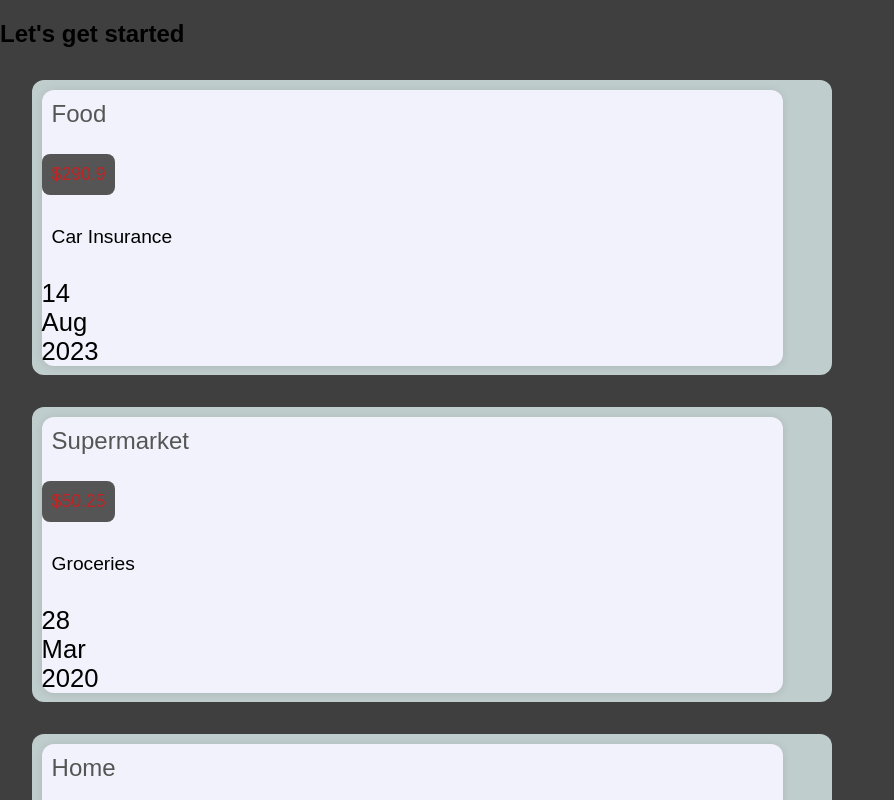
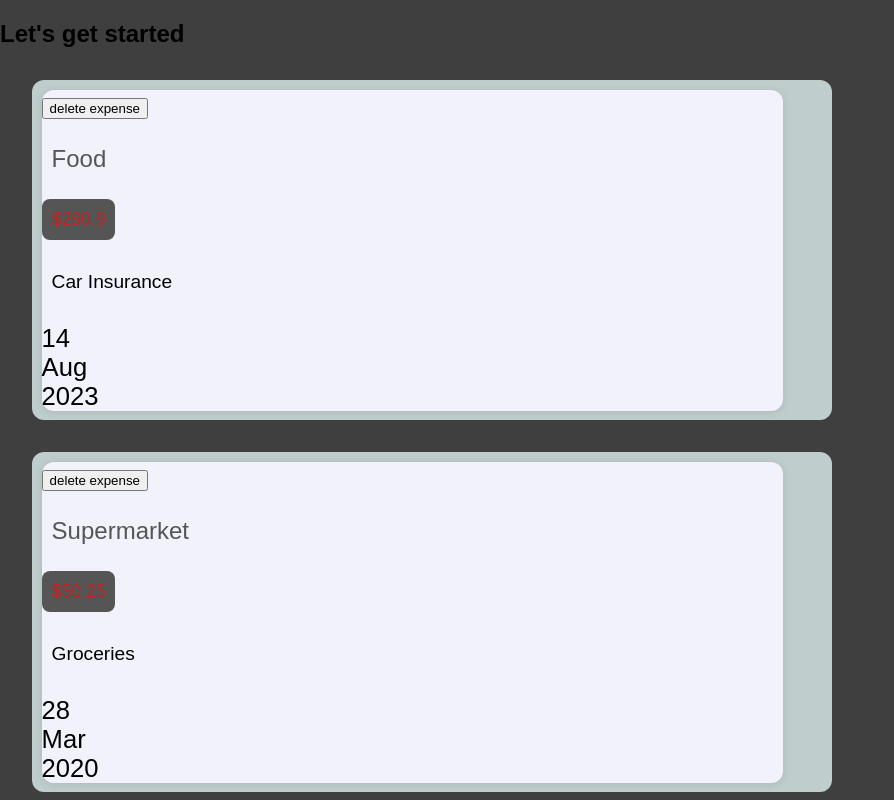
Before and after one commit to Mr-mukhtar/react-myapp, a React (Create React App) app: page / in a window 1280 px wide. Shown: the top 800 px of the page, without its empty margins (0-894 px from the left). Built offline with nearby package versions, Linux system fonts and the light colour scheme.

Commit message:
adding delete button

```diff
--- a/src/components/Expenses/ExpenseItem.js
+++ b/src/components/Expenses/ExpenseItem.js
@@ -1,7 +1,9 @@
 import ExpenseDate from './ExpenseDate';
 import './ExpenseItem.css'; // Import the CSS file
 const ExpenseItem = (props) => {
-
+  const handleDeleteClick = () => {
+    console.log(`Deleting expense with id: ${props.id}`);
+  };
   return (
     <div className="expense-item">
 
@@ -10,6 +12,9 @@ const ExpenseItem = (props) => {
         <div className="expense-title">{props.title}</div>
         <div className="expense-amount">${props.amount}</div>
         <div className="expense-location">{props.locationOfExpenditure}</div>
+       <div>
+        <button className='btn'  onClick={handleDeleteClick}>delete expense</button>
+       </div>
       </div>
     </div>
   );
```
